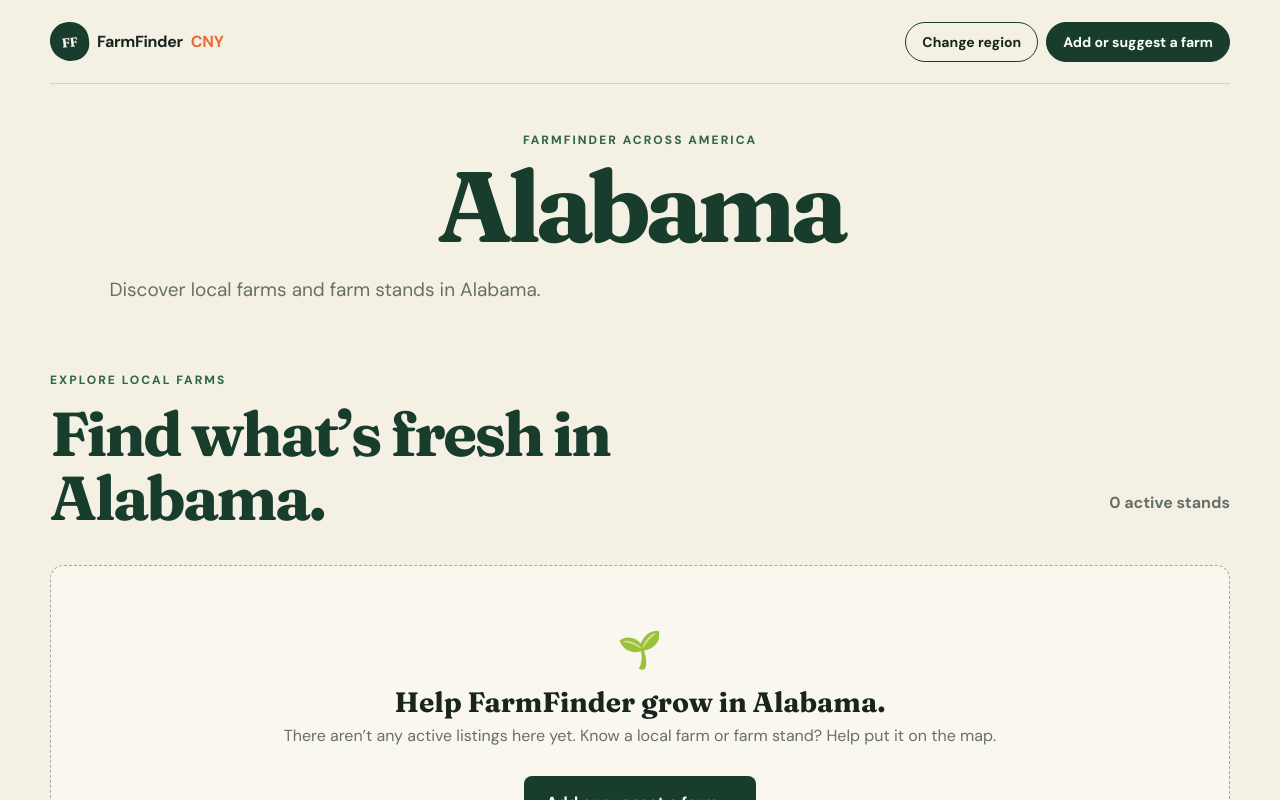
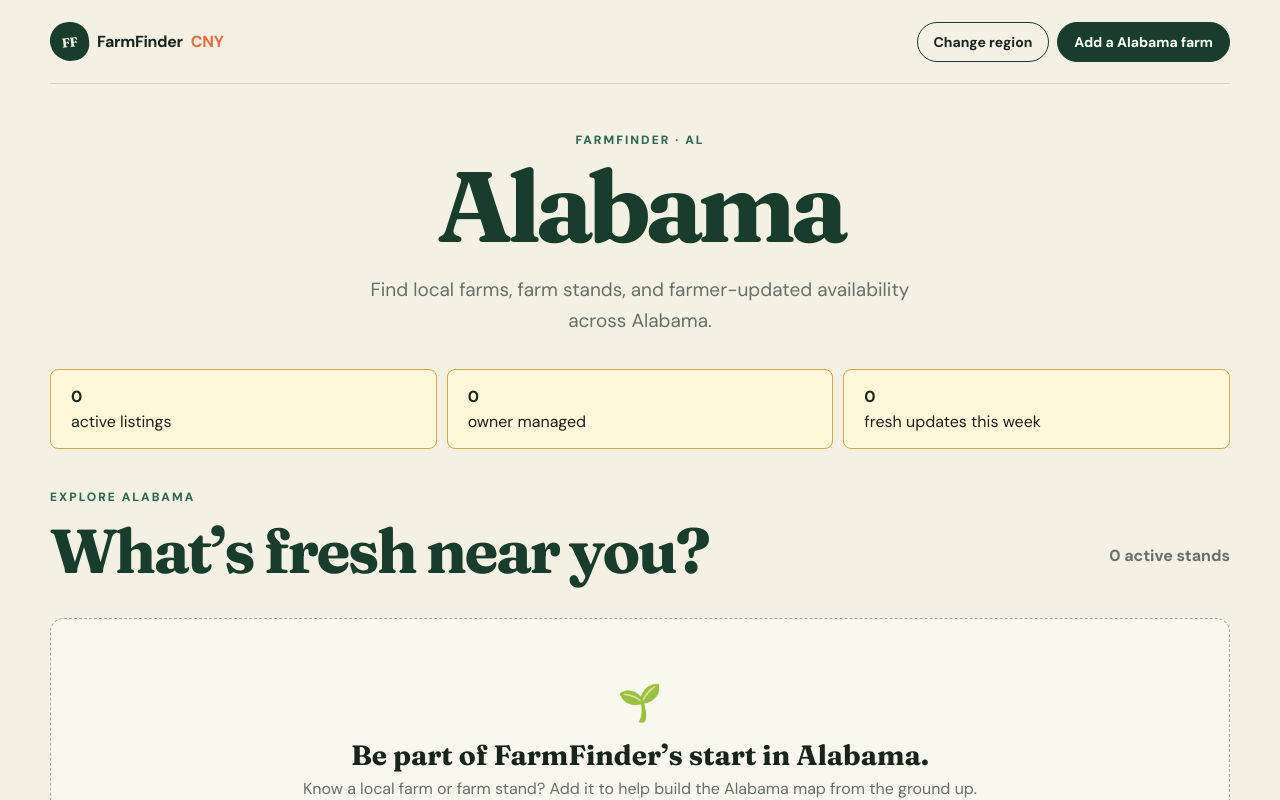
Before and after one commit to FarmFinderCNY/farmfinder-cny, a Next.js app: page /regions/alabama in a window 1280 px wide. Shown: the top 800 px of the page. Built offline with nearby package versions, Linux system fonts and the light colour scheme; no server answers; the database is empty.

Commit message:
Strengthen FarmFinder regional expansion

```diff
--- a/app/regions/[state]/page.tsx
+++ b/app/regions/[state]/page.tsx
@@ -3,25 +3,12 @@ import { notFound } from "next/navigation";
 import { getActiveFarmStands } from "@/lib/supabase";
 import { getStateBySlug, normalizeState } from "@/lib/regions";
 import { StandDirectory } from "@/components/stand-directory";
-
-export const dynamic = "force-dynamic";
-export const revalidate = 0;
-
+export const dynamic = "force-dynamic"; export const revalidate = 0;
 export default async function StateRegionPage({ params }: { params: Promise<{ state: string }> }) {
-  const { state } = await params;
-  const stateInfo = getStateBySlug(state);
-  if (!stateInfo) notFound();
-  const [stateCode, stateName] = stateInfo;
-  const allStands = await getActiveFarmStands();
-  const stands = allStands.filter((stand) => normalizeState(stand.state) === stateCode);
-  const addFarmUrl = `/list-your-farm?state=${encodeURIComponent(state)}`;
-
-  return <main>
-    <nav className="nav shell" aria-label="Main navigation"><Link className="brand" href="/"><span>FF</span> FarmFinder <b>CNY</b></Link><div className="nav-actions"><Link className="nav-link" href="/regions">Change region</Link><Link className="nav-link nav-submit" href={addFarmUrl}>Add or suggest a farm</Link></div></nav>
-    <header className="shell" style={{ paddingTop: "3rem", paddingBottom: "2rem", textAlign: "center" }}><p className="eyebrow">FarmFinder across America</p><h1>{stateName}</h1><p className="lede">Discover local farms and farm stands in {stateName}.</p></header>
-    <section className="stands-section shell" style={{ paddingTop: "1rem" }}><div className="section-heading"><div><p className="eyebrow">Explore local farms</p><h2>Find what’s fresh in {stateName}.</h2></div><p>{stands.length} active {stands.length === 1 ? "stand" : "stands"}</p></div>
-      {stands.length > 0 ? <StandDirectory stands={stands} /> : <div className="empty-state"><span>🌱</span><h3>Help FarmFinder grow in {stateName}.</h3><p>There aren’t any active listings here yet. Know a local farm or farm stand? Help put it on the map.</p><p style={{ marginTop: "1rem" }}><Link className="primary-button" href={addFarmUrl}>Add or suggest a farm →</Link></p></div>}
-    </section>
-    <footer className="footer shell"><Link className="brand" href="/"><span>FF</span> FarmFinder <b>CNY</b></Link><p>Started in Central New York. Growing farm by farm.</p></footer>
-  </main>;
+ const { state }=await params; const stateInfo=getStateBySlug(state); if(!stateInfo) notFound(); const [stateCode,stateName]=stateInfo; const allStands=await getActiveFarmStands(); const stands=allStands.filter(s=>normalizeState(s.state)===stateCode); const ownerManaged=stands.filter(s=>Boolean(s.owner_user_id)).length; const fresh=stands.filter(s=>{if(!s.farmer_inventory_updated_at)return false; const age=Date.now()-new Date(s.farmer_inventory_updated_at).getTime(); return age>=0&&age<7*24*60*60*1000&&(s.inventory??[]).some(i=>i.status==="available"||i.status==="low");}).length; const addFarmUrl=`/list-your-farm?state=${encodeURIComponent(state)}`;
+ return <main><nav className="nav shell"><Link className="brand" href="/"><span>FF</span> FarmFinder <b>CNY</b></Link><div className="nav-actions"><Link className="nav-link" href="/regions">Change region</Link><Link className="nav-link nav-submit" href={addFarmUrl}>Add a {stateName} farm</Link></div></nav>
+ <header className="shell" style={{paddingTop:"3rem",paddingBottom:"2rem",textAlign:"center"}}><p className="eyebrow">FarmFinder · {stateCode}</p><h1>{stateName}</h1><p className="lede" style={{margin:"0 auto"}}>Find local farms, farm stands, and farmer-updated availability across {stateName}.</p></header>
+ <section className="shell" style={{paddingBottom:"1.5rem"}}><div style={{display:"grid",gridTemplateColumns:"repeat(auto-fit,minmax(170px,1fr))",gap:"10px"}}><div className="notice" style={{margin:0}}><strong>{stands.length}</strong><p style={{margin:"4px 0 0"}}>active listings</p></div><div className="notice" style={{margin:0}}><strong>{ownerManaged}</strong><p style={{margin:"4px 0 0"}}>owner managed</p></div><div className="notice" style={{margin:0}}><strong>{fresh}</strong><p style={{margin:"4px 0 0"}}>fresh updates this week</p></div></div></section>
+ <section className="stands-section shell" style={{paddingTop:"1rem"}}><div className="section-heading"><div><p className="eyebrow">Explore {stateName}</p><h2>What’s fresh near you?</h2></div><p>{stands.length} active {stands.length===1?"stand":"stands"}</p></div>{stands.length>0?<><StandDirectory stands={stands}/><div className="notice" style={{marginTop:"2rem",textAlign:"center"}}><strong>Know another farm in {stateName}?</strong><p>Help make FarmFinder more useful by adding or suggesting it.</p><Link className="text-button" href={addFarmUrl}>Add or suggest a farm →</Link></div></>:<div className="empty-state"><span>🌱</span><h3>Be part of FarmFinder’s start in {stateName}.</h3><p>Know a local farm or farm stand? Add it to help build the {stateName} map from the ground up.</p><p style={{marginTop:"1rem"}}><Link className="primary-button" href={addFarmUrl}>Add the first farm →</Link></p></div>}</section>
+ <footer className="footer shell"><Link className="brand" href="/"><span>FF</span> FarmFinder <b>CNY</b></Link><p>Started in Central New York. Find farms wherever you are.</p></footer></main>;
 }
```
